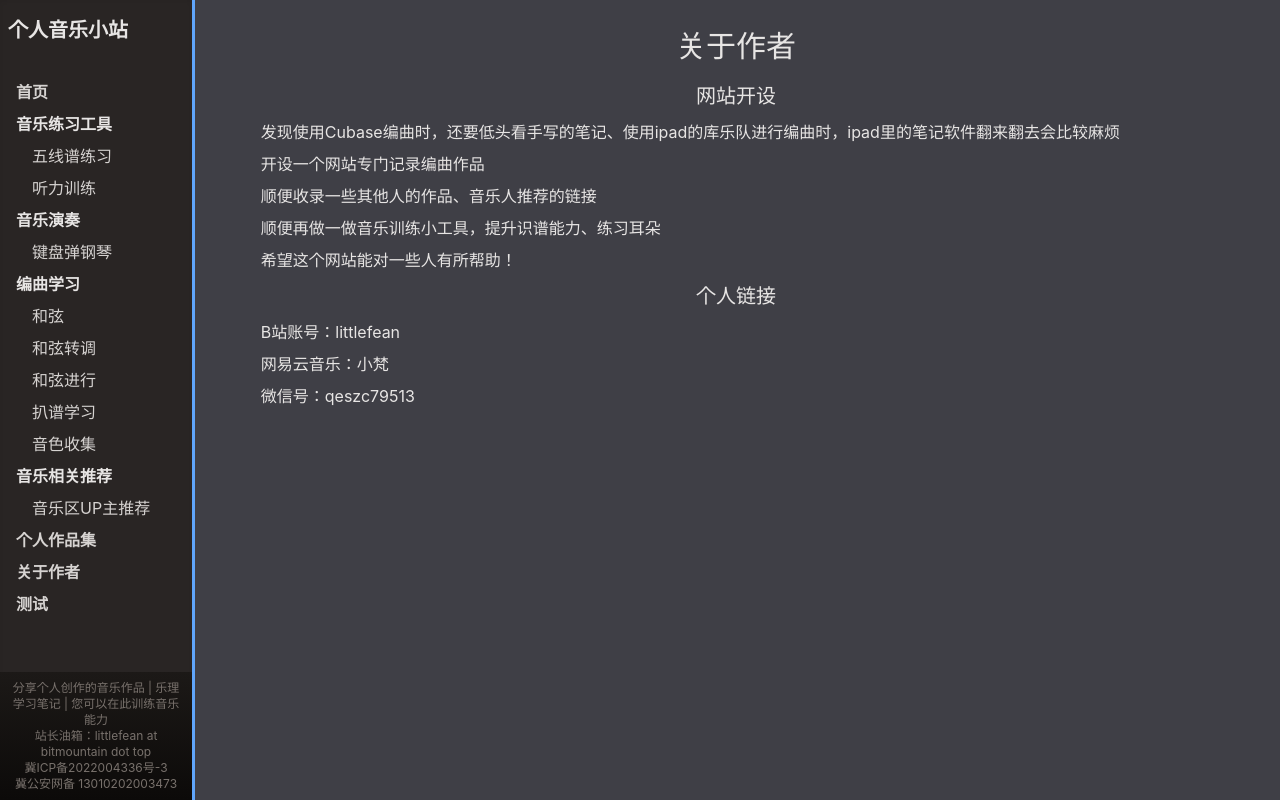
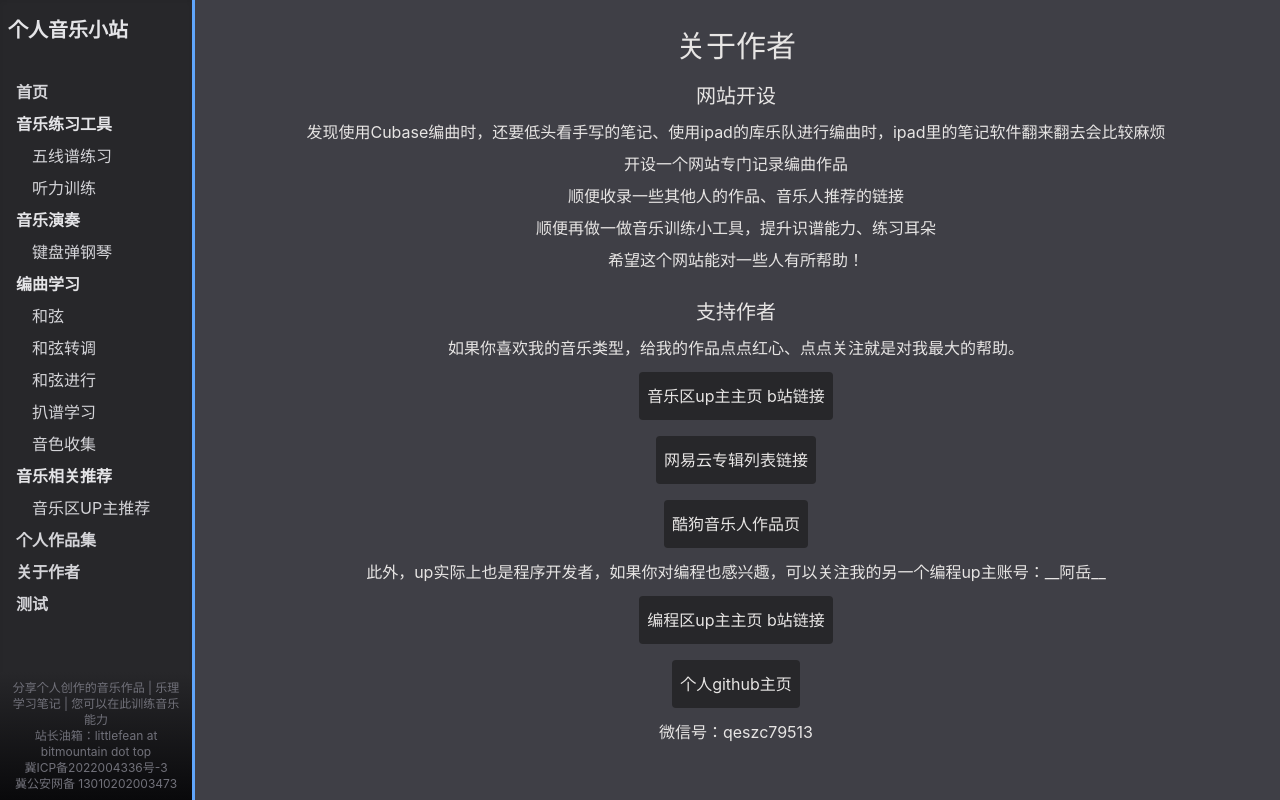
Before and after one commit to MusicPractice/MusicPractice, a Nuxt app: page /author in a window 1280 px wide. Built offline with nearby package versions, Linux system fonts and the light colour scheme.

Commit message:
完善个人链接

```diff
--- a/app.vue
+++ b/app.vue
@@ -1,29 +1,29 @@
 <template>
-  <app-alert/>
-  <NavBar/>
-  <NuxtPage class="bg-zinc-700 text-stone-200"/>
+  <app-alert />
+  <NavBar />
+  <NuxtPage class="bg-zinc-700 text-stone-200" />
 </template>
 
 <script lang="ts" setup>
-import NavBar from "~/components/specific/NavBar.vue";
-import AppAlert from "~/components/specific/app-alert.vue";
+import NavBar from '~/components/specific/NavBar.vue';
+import AppAlert from '~/components/specific/app-alert.vue';
 
 const router = useRouter();
-const token = useLocalStorage("token", "");
+const token = useLocalStorage('token', '');
 
 if (
-    router.currentRoute.value.path.startsWith("/_inside") &&
-    !token.value.startsWith("gh")
+  router.currentRoute.value.path.startsWith('/_inside') &&
+  !token.value.startsWith('gh')
 ) {
-  router.push("/");
+  router.push('/');
 }
 
 router.beforeEach((to, from, next) => {
-  if (to.path.startsWith("/_inside")) {
-    if (token.value.startsWith("gh")) {
+  if (to.path.startsWith('/_inside')) {
+    if (token.value.startsWith('gh')) {
       next();
     } else {
-      next("/");
+      next('/');
     }
   } else {
     next();
@@ -40,6 +40,35 @@ router.beforeEach((to, from, next) => {
   > :last-child {
     flex: 1;
   }
+
+  input {
+    background: transparent;
+    border: solid 1px;
+    border-radius: 5px;
+    margin: 0 5px;
+    padding: 2px;
+  }
+
+  select {
+    background: transparent;
+    margin: 4px;
+
+    &:hover {
+      background-color: transparent;
+    }
+
+    &:focus {
+      background-color: transparent;
+    }
+
+    option {
+      background: #3f3f46;
+
+      &:hover {
+        background-color: transparent;
+      }
+    }
+  }
 }
 
 * {
@@ -50,25 +79,6 @@ router.beforeEach((to, from, next) => {
   }
 }
 
-select {
-  background: transparent;
-
-  &:hover {
-    background-color: transparent;
-  }
-
-  &:focus {
-    background-color: transparent;
-  }
-
-  option {
-    background: transparent;
-
-    &:hover {
-      background-color: transparent;
-    }
-  }
-}
 
 table {
   width: 100%;
--- a/components/common/mp-button.vue
+++ b/components/common/mp-button.vue
@@ -3,7 +3,7 @@
 </script>
 
 <template>
-  <button class="leading-loose ring rounded mx-2 px-2 bg-stone-900 hover:ring-blue-400 transition active:bg-stone-950 active:ring-blue-200">
+  <button class="leading-loose ring rounded mx-2 px-2 bg-zinc-800 hover:ring-blue-400 transition active:bg-stone-950 active:ring-blue-200">
     <slot></slot>
   </button>
 </template>
--- a/components/specific/NavBar.vue
+++ b/components/specific/NavBar.vue
@@ -61,7 +61,7 @@ const links: Array<NavItem> = [
 </script>
 
 <template>
-  <div class="w-48 bg-stone-800 text-stone-200 flex flex-col shadow-inner ring ring-blue-400 shadow-allogenes-deep relative">
+  <div class="w-48 bg-zinc-800 text-zinc-200 flex flex-col shadow-inner ring ring-blue-400 shadow-allogenes-deep relative">
     <h1 class="text-xl font-bold pl-2 py-4 mb-4">个人音乐小站</h1>
     <template v-for="link in links" :key="link.to">
       <section v-if="link.child"
@@ -70,20 +70,20 @@ const links: Array<NavItem> = [
         <nuxt-link v-for="childLink in link.child"
                    :key="childLink.title"
                    :to="link.to + childLink.to"
-                   class="pl-8 block text-stone-300">
+                   class="pl-8 block text-zinc-300 hover:bg-zinc-600 transition">
           {{ childLink.title }}
         </nuxt-link>
       </section>
       <nuxt-link
           v-else
           :to="link.to"
-          class="leading-8 pl-4 font-bold text-stone-300">
+          class="leading-8 pl-4 font-bold text-zinc-300">
         {{ link.title }}
       </nuxt-link>
     </template>
 
     <div
-        class="bg-gradient-to-b from-stone-900 to-stone-950 text-stone-500 absolute bottom-0 text-center p-2 text-xs leading-4">
+        class="bg-gradient-to-b from-zinc-800 to-zinc-950 text-zinc-500 absolute bottom-0 text-center p-2 text-xs leading-4">
       <p>分享个人创作的音乐作品 | 乐理学习笔记 | 您可以在此训练音乐能力</p>
       <p>站长油箱：littlefean at bitmountain dot top</p>
       <a href="https://beian.miit.gov.cn/" target="_blank"
--- a/pages/author/index.vue
+++ b/pages/author/index.vue
@@ -1,22 +1,44 @@
 <template>
-  <div class="About leading-loose p-4">
+  <div class="About leading-loose p-4 overflow-auto">
     <h1 class="text-3xl leading-loose">关于作者</h1>
     <main>
       <h2 class="text-center text-xl leading-loose">网站开设</h2>
-      <p>发现使用Cubase编曲时，还要低头看手写的笔记、使用ipad的库乐队进行编曲时，ipad里的笔记软件翻来翻去会比较麻烦</p>
-      <p>开设一个网站专门记录编曲作品</p>
-      <p>顺便收录一些其他人的作品、音乐人推荐的链接</p>
-      <p>顺便再做一做音乐训练小工具，提升识谱能力、练习耳朵</p>
-      <p>希望这个网站能对一些人有所帮助！</p>
-      <h2 class="text-center text-xl leading-loose">个人链接</h2>
-      <p>B站账号：littlefean</p>
-      <p>网易云音乐：小梵</p>
-      <p>微信号：qeszc79513</p>
+      <section class="text-center mb-4">
+        <p>发现使用Cubase编曲时，还要低头看手写的笔记、使用ipad的库乐队进行编曲时，ipad里的笔记软件翻来翻去会比较麻烦</p>
+        <p>开设一个网站专门记录编曲作品</p>
+        <p>顺便收录一些其他人的作品、音乐人推荐的链接</p>
+        <p>顺便再做一做音乐训练小工具，提升识谱能力、练习耳朵</p>
+        <p>希望这个网站能对一些人有所帮助！</p>
+      </section>
+
+
+      <h2 class="text-center text-xl leading-loose">支持作者</h2>
+      <section class="flex flex-col items-center mb-4">
+        <p class="">如果你喜欢我的音乐类型，给我的作品点点红心、点点关注就是对我最大的帮助。</p>
+        <nuxt-link class="bg-zinc-800 m-2 p-2 rounded" href="https://space.bilibili.com/82373947" target="_blank">
+          音乐区up主主页 b站链接
+        </nuxt-link>
+        <nuxt-link class="bg-zinc-800 m-2 p-2 rounded" href="https://music.163.com/#/artist/album?id=55488458" target="_blank">
+          网易云专辑列表链接
+        </nuxt-link>
+        <nuxt-link class="bg-zinc-800 m-2 p-2 rounded" href="https://www.kugou.com/singer/info/BLA1BK8BCE0DF6/" target="_blank">
+          酷狗音乐人作品页
+        </nuxt-link>
+        <p class="">此外，up实际上也是程序开发者，如果你对编程也感兴趣，可以关注我的另一个编程up主账号：__阿岳__</p>
+        <nuxt-link class="bg-zinc-800 m-2 p-2 rounded" href="https://space.bilibili.com/480804525" target="_blank">
+          编程区up主主页 b站链接
+        </nuxt-link>
+        <nuxt-link class="bg-zinc-800 m-2 p-2 rounded" href="https://github.com/Littlefean" target="_blank">
+          个人github主页
+        </nuxt-link>
+        <p class="text-center">微信号：qeszc79513</p>
+      </section>
+
     </main>
   </div>
 </template>
 
-<script>
+<script lang="ts" setup>
 useSeoMeta({
   title: '个人音乐作品展 | 作者信息',
   description: '学习乐理，分享音乐作品和音乐区up主',
--- a/pages/index.vue
+++ b/pages/index.vue
@@ -27,15 +27,6 @@
 console.log('index...');
 const {data} = await useFetch('/api/hello');
 console.log(data);
-useSeoMeta({
-  title: '个人音乐作品展 | 乐理学习笔记',
-  description: '学习乐理，分享音乐作品和音乐区up主',
-  keywords: '乐理学习, 音乐作品, 音乐区up主, 乐理笔记',
-});
-
-// export default {
-//   components: {ContentPage}
-// }
 </script>
 
 <style scoped lang="scss">
--- a/pages/producer-tools/timbre.vue
+++ b/pages/producer-tools/timbre.vue
@@ -2,14 +2,14 @@
   <div class="Timbre">
     <h1>音色收集</h1>
     <div class="buttonArea">
-      <button
+      <mp-button
           v-for="(key, i) in Object.keys(timbres)"
           :key="i"
-          class="ring rounded px-1 ring-orange-800"
+          class="ring m-2"
           @click="handleClickTimbres(key)">
 
         {{ key }}
-      </button>
+      </mp-button>
     </div>
     <div class="kindArea">
       <h2>{{ currentSelectTimbres }}</h2>
@@ -34,13 +34,11 @@
 </template>
 
 <script lang="ts">
-useSeoMeta({
-  title: '个人音乐作品展 | 音色收集',
-  description: '学习乐理，分享音乐作品和音乐区up主',
-  keywords: '乐理学习, 音乐作品, 音乐区up主, 乐理笔记, Cubase, 库乐队, FLStudio',
-});
+
+import MpButton from '~/components/common/mp-button.vue';
 
 export default {
+  components: { MpButton },
   methods: {
     handleClickTimbres(name: string) {
       this.currentSelectTimbres = name;
--- a/pages/producer-tools/transcribeMusic.vue
+++ b/pages/producer-tools/transcribeMusic.vue
@@ -2,7 +2,7 @@
   <div class="TranscribeMusic">
     <h1 class="text-3xl leading-loose">扒谱学习</h1>
     <div class="flex justify-center my-2">
-      <span>如果要查询游戏音乐</span>
+      <span>如果要查询游戏相关音乐</span>
       <input type="text" placeholder="请在这里输入游戏名称" v-model="inputName">
     </div>
     <main>
```
